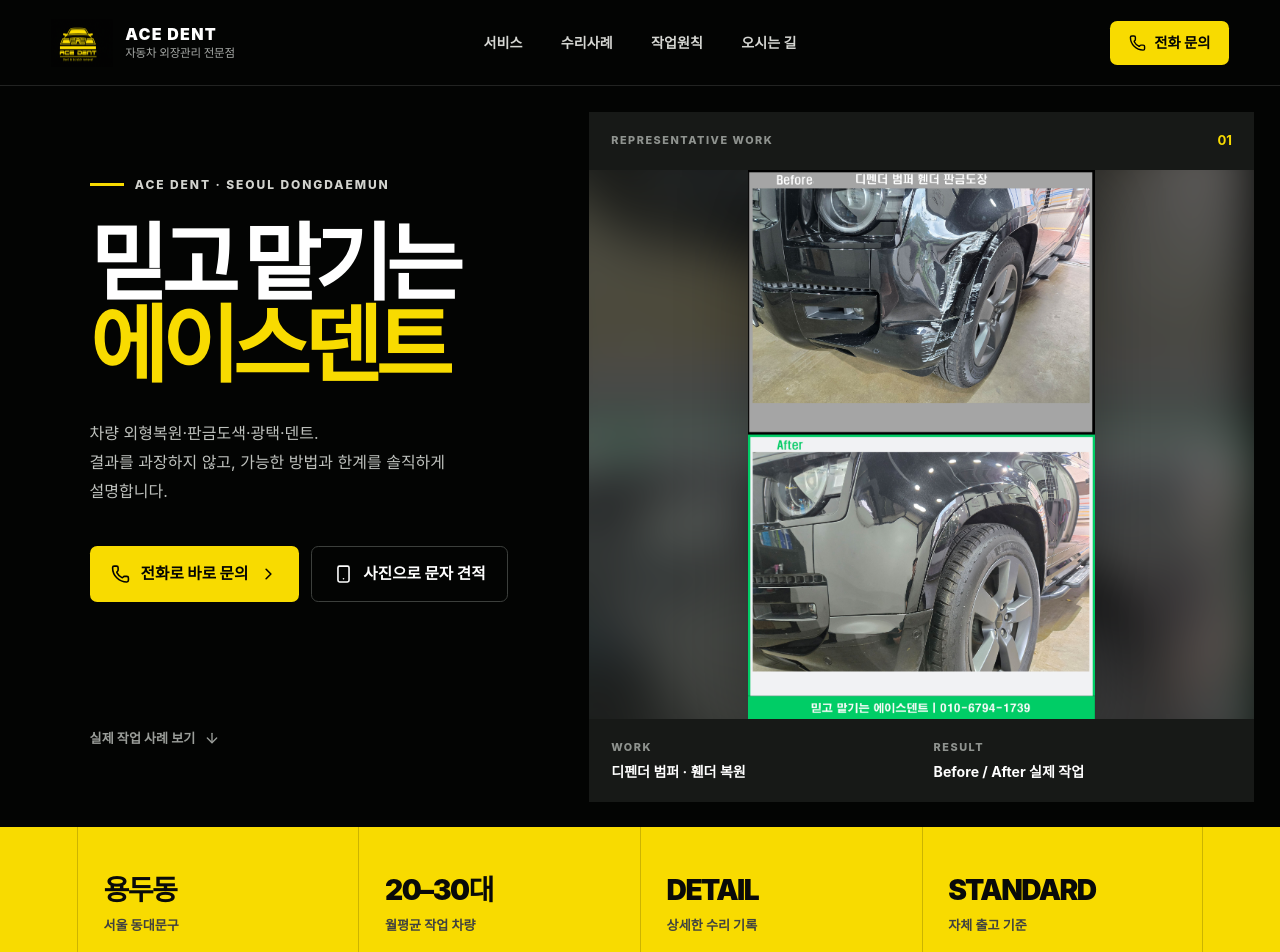
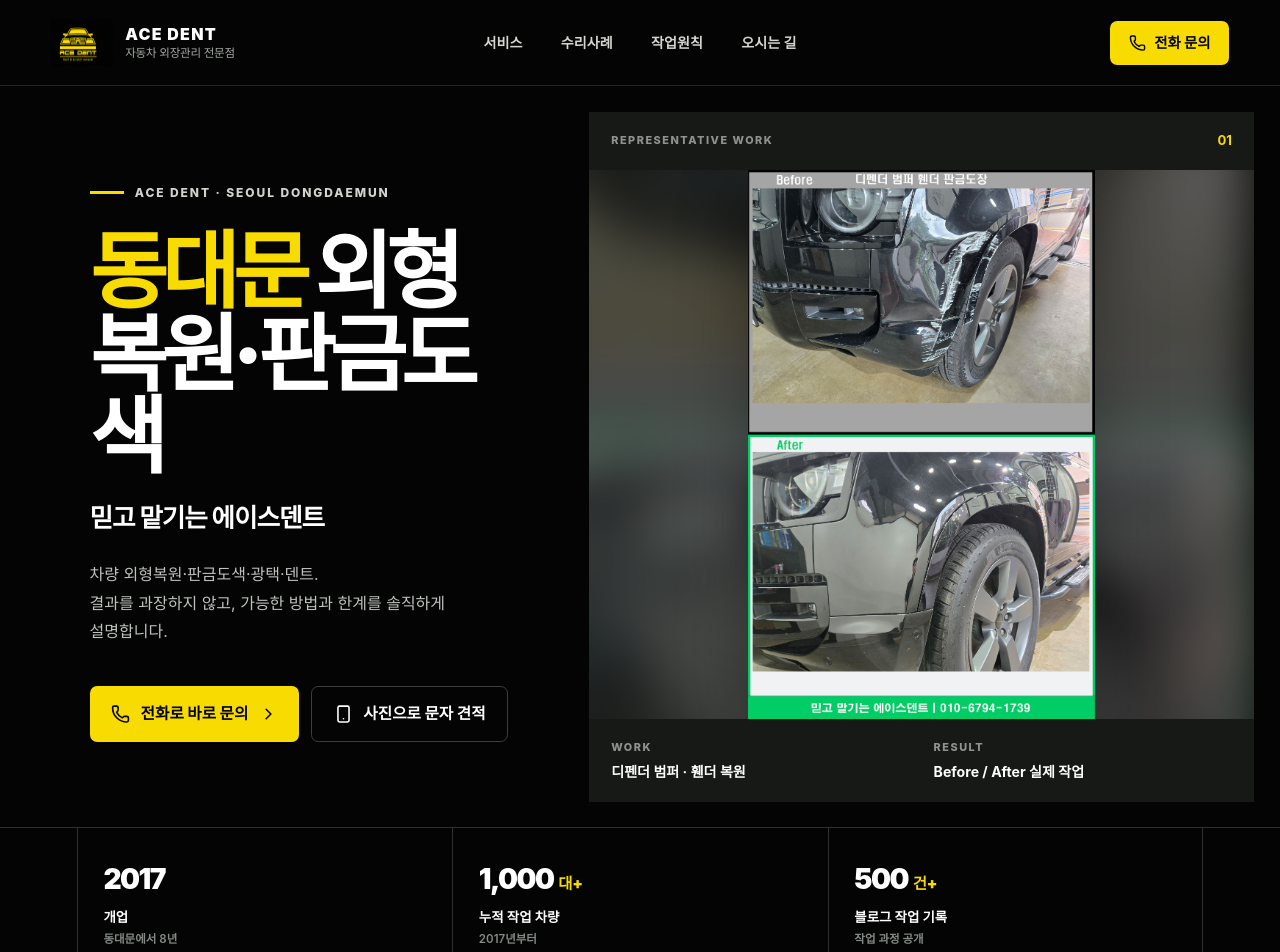
Before and after one commit to concettimonte-hue/acedent, a React (Vite) app: page / in a window 1280 px wide. Shown: the top 952 px of the page. Built offline with nearby package versions, Linux system fonts and the light colour scheme.

Commit message:
티켓1: 신뢰바 교체, 히어로 정비

```diff
--- a/app/globals.css
+++ b/app/globals.css
@@ -85,7 +85,8 @@
 .eyebrow span { width: 34px; height: 3px; background: #f8db00; }
 .hero h1 { margin-top: 1.75rem; font-size: clamp(3.4rem,6.6vw,7.35rem); font-weight: 900; letter-spacing: -.075em; line-height: .98; }
 .hero h1 em { color: #f8db00; font-style: normal; }
-.hero-description { max-width: 560px; margin-top: 2rem; color: #bec1bd; font-size: clamp(1rem,1.2vw,1.14rem); line-height: 1.8; word-break: keep-all; }
+.hero-subheadline { margin-top: 1.3rem; color: white; font-size: clamp(1.25rem,2vw,2rem); font-weight: 800; letter-spacing: -.04em; word-break: keep-all; }
+.hero-description { max-width: 560px; margin-top: 1.4rem; color: #bec1bd; font-size: clamp(1rem,1.2vw,1.14rem); line-height: 1.8; word-break: keep-all; }
 .hero-description-line { display: block; }
 .hero-actions { display: flex; flex-wrap: wrap; gap: .75rem; margin-top: 2.5rem; }
 .primary-action, .secondary-action { display: inline-flex; min-height: 56px; align-items: center; justify-content: center; gap: .65rem; padding: 0 1.35rem; border-radius: .45rem; font-size: .98rem; font-weight: 850; transition: transform 180ms ease, border-color 180ms ease, background 180ms ease; }
@@ -94,10 +95,6 @@
 .primary-action:hover, .secondary-action:hover { transform: translateY(-2px); }
 .secondary-action:hover { border-color: #f8db00; background: #171917; }
 .hero-actions svg { width: 19px; }
-.scroll-cue { display: inline-flex; align-items: center; gap: .55rem; width: fit-content; margin-top: auto; padding-top: 3rem; color: #9b9e9a; font-size: .82rem; font-weight: 700; }
-.scroll-cue svg { width: 16px; transition: transform 180ms ease; }
-.scroll-cue:hover svg { transform: translateY(3px); }
-
 .hero-result { display: grid; grid-template-rows: auto 1fr auto; min-height: 690px; margin: 2vw 2vw 2vw 0; background: #171917; }
 .hero-result-label, .result-caption { display: flex; align-items: center; justify-content: space-between; padding: 1.2rem 1.4rem; }
 .hero-result-label span, .result-caption span { color: #8f938f; font-size: .68rem; font-weight: 800; letter-spacing: .14em; }
@@ -109,11 +106,15 @@
 .result-caption div { display: flex; flex: 1; flex-direction: column; gap: .4rem; }
 .result-caption strong { font-size: .88rem; }
 
-.trust-strip { display: grid; grid-template-columns: repeat(4,1fr); padding: 0 6vw; border-bottom: 1px solid #d4d5cf; background: #f8db00; }
-.trust-strip div { display: flex; min-height: 150px; flex-direction: column; justify-content: center; padding: 1.5rem 2vw; border-left: 1px solid rgb(3 4 3 / 18%); }
-.trust-strip div:last-child { border-right: 1px solid rgb(3 4 3 / 18%); }
-.trust-strip strong { font-size: clamp(1.6rem,2.2vw,2.4rem); font-weight: 900; letter-spacing: -.055em; }
-.trust-strip span { margin-top: .3rem; color: #40423f; font-size: .82rem; font-weight: 650; }
+.trust-strip { display: grid; grid-template-columns: repeat(3,1fr); padding: 0 6vw; border-top: 1px solid #2e312e; border-bottom: 1px solid #2e312e; background: #030403; }
+.trust-item { display: flex; min-width: 0; min-height: 150px; flex-direction: column; justify-content: center; padding: 1.5rem 2vw; border-left: 1px solid #2e312e; color: white; }
+.trust-item:last-child { border-right: 1px solid #2e312e; }
+.trust-item-link { transition: background 180ms ease; }
+.trust-item-link:hover, .trust-item-link:focus-visible { background: #151715; }
+.trust-value { display: flex; align-items: baseline; gap: .3rem; font-size: clamp(1.6rem,2.2vw,2.4rem); font-weight: 900; letter-spacing: -.055em; }
+.trust-value small { color: #f8db00; font-size: .55em; font-weight: 900; letter-spacing: -.02em; }
+.trust-label { margin-top: .42rem; color: white; font-size: .84rem; font-weight: 750; }
+.trust-sub { margin-top: .24rem; color: #858985; font-size: .72rem; font-weight: 600; }
 
 .section { padding: clamp(5rem,9vw,9rem) 7vw; }
 .section-services { display: grid; grid-template-columns: .8fr 1.2fr; gap: 7vw; }
@@ -244,8 +245,11 @@ footer > a:last-child svg { width: 16px; }
   .hero-result { min-height: 510px; margin: 0 1.25rem 3.5rem; }
   .before-after { min-height: 380px; }
   .result-caption { flex-direction: column; align-items: stretch; }
-  .trust-strip { grid-template-columns: 1fr 1fr; padding: 0; }
-  .trust-strip div { min-height: 116px; padding: 1.2rem; border-bottom: 1px solid rgb(3 4 3 / 18%); }
+  .trust-strip { grid-template-columns: repeat(3,minmax(0,1fr)); padding: 0; }
+  .trust-item { min-height: 116px; padding: 1rem .65rem; }
+  .trust-value { gap: .16rem; font-size: clamp(1.25rem,6vw,1.8rem); }
+  .trust-label { font-size: .7rem; word-break: keep-all; }
+  .trust-sub { font-size: .62rem; word-break: keep-all; }
   .section, .naver-section, .contact-section { padding: 5.5rem 1.25rem; }
   .section-heading h2, .cases-heading h2, .principle-statement h2, .reason-intro h2, .naver-intro h2 { font-size: clamp(2.35rem,11vw,3.6rem); }
   .service-grid { grid-template-columns: repeat(2,minmax(0,1fr)); margin-top: 3rem; }
--- a/app/page.tsx
+++ b/app/page.tsx
@@ -1,5 +1,4 @@
 import {
-  ArrowDown,
   ArrowUpRight,
   CalendarDays,
   CarFront,
@@ -17,6 +16,7 @@ import {
 } from 'lucide-react';
 import siteData from '@/content/site.json';
 import type { NaverIconName, ServiceIconName, SiteContent } from '@/content/types';
+import TrustBar from '@/components/TrustBar';
 
 const site = siteData as SiteContent;
 
@@ -43,7 +43,7 @@ function NaverLinkIcon({ name }: { name: NaverIconName }) {
 }
 
 export default function Home() {
-  const { brand, navigation, hero, stats, services, cases, principles, naverLinks, contact } = site;
+  const { brand, navigation, hero, services, cases, principles, naverLinks, contact } = site;
 
   return (
     <main id="top" className="site-shell">
@@ -61,7 +61,8 @@ export default function Home() {
       <section className="hero" aria-labelledby="hero-title">
         <div className="hero-copy">
           <p className="eyebrow"><span /> {hero.eyebrow}</p>
-          <h1 id="hero-title">{hero.titleLines[0]}<br /><em>{hero.titleLines[1]}</em></h1>
+          <h1 id="hero-title"><em>{hero.titleAccent}</em> {hero.title}</h1>
+          <p className="hero-subheadline">{hero.subtitle}</p>
           <p className="hero-description">
             {hero.descriptionLines.map((line) => <span className="hero-description-line" key={line}>{line}</span>)}
           </p>
@@ -69,7 +70,6 @@ export default function Home() {
             <a className="primary-action" href={contact.phoneHref}><Phone aria-hidden="true" />{hero.phoneActionLabel}<ChevronRight aria-hidden="true" /></a>
             <a className="secondary-action" href={contact.smsHref}><Smartphone aria-hidden="true" />{hero.smsActionLabel}</a>
           </div>
-          <a className="scroll-cue" href="#cases">{hero.casesActionLabel} <ArrowDown aria-hidden="true" /></a>
         </div>
 
         <div className="hero-result" aria-label={hero.resultAriaLabel}>
@@ -85,9 +85,7 @@ export default function Home() {
         </div>
       </section>
 
-      <section className="trust-strip" aria-label={stats.ariaLabel}>
-        {stats.items.map((item) => <div key={item.label}><strong>{item.value}</strong><span>{item.label}</span></div>)}
-      </section>
+      <TrustBar />
 
       <section id="services" className="section section-services">
         <div className="section-heading">
--- /dev/null
+++ b/components/TrustBar.tsx
@@ -0,0 +1,104 @@
+'use client';
+
+import { useEffect, useRef, useState } from 'react';
+import trustData from '@/content/trust.json';
+import type { TrustItem } from '@/content/types';
+
+const trustItems = trustData as TrustItem[];
+const numberFormatter = new Intl.NumberFormat('ko-KR');
+
+function easeOutQuad(progress: number) {
+  return progress * (2 - progress);
+}
+
+function TrustValue({ item, active }: { item: TrustItem; active: boolean }) {
+  const target = Number.parseInt(item.value, 10);
+  const [currentValue, setCurrentValue] = useState(item.countUp ? 0 : target);
+
+  useEffect(() => {
+    if (!item.countUp || !active) return;
+
+    const reducedMotion = window.matchMedia('(prefers-reduced-motion: reduce)');
+    if (reducedMotion.matches) {
+      setCurrentValue(target);
+      return;
+    }
+
+    let animationFrame = 0;
+    let startedAt: number | null = null;
+    const duration = item.duration ?? 1500;
+
+    const animate = (timestamp: number) => {
+      if (startedAt === null) startedAt = timestamp;
+      const progress = Math.min((timestamp - startedAt) / duration, 1);
+      setCurrentValue(Math.round(target * easeOutQuad(progress)));
+
+      if (progress < 1) animationFrame = window.requestAnimationFrame(animate);
+    };
+
+    animationFrame = window.requestAnimationFrame(animate);
+    return () => window.cancelAnimationFrame(animationFrame);
+  }, [active, item.countUp, item.duration, target]);
+
+  const value = item.countUp ? numberFormatter.format(currentValue) : item.value;
+
+  return (
+    <>
+      <strong className="trust-value">
+        <span>{value}</span>
+        {item.valueSuffix && <small>{item.valueSuffix}</small>}
+      </strong>
+      <span className="trust-label">{item.label}</span>
+      <span className="trust-sub">{item.sub}</span>
+    </>
+  );
+}
+
+export default function TrustBar() {
+  const sectionRef = useRef<HTMLElement>(null);
+  const [hasEntered, setHasEntered] = useState(false);
+
+  useEffect(() => {
+    const section = sectionRef.current;
+    if (!section || hasEntered) return;
+
+    if (!('IntersectionObserver' in window)) {
+      setHasEntered(true);
+      return;
+    }
+
+    const observer = new IntersectionObserver(
+      ([entry]) => {
+        if (!entry.isIntersecting) return;
+        setHasEntered(true);
+        observer.disconnect();
+      },
+      { threshold: 0.25 },
+    );
+
+    observer.observe(section);
+    return () => observer.disconnect();
+  }, [hasEntered]);
+
+  return (
+    <section ref={sectionRef} className="trust-strip" aria-label="에이스덴트 신뢰 정보">
+      {trustItems.map((item) => {
+        const content = <TrustValue item={item} active={hasEntered} />;
+
+        return item.linkUrl ? (
+          <a
+            className="trust-item trust-item-link"
+            href={item.linkUrl}
+            target="_blank"
+            rel="noopener noreferrer"
+            key={item.id}
+          >
+            {content}
+          </a>
+        ) : (
+          <div className="trust-item" key={item.id}>{content}</div>
+        );
+      })}
+    </section>
+  );
+}
--- a/content/site.json
+++ b/content/site.json
@@ -1,7 +1,7 @@
 {
   "meta": {
-    "title": "에이스덴트 | 동대문구 용두동 자동차 외형복원·판금도색",
-    "description": "서울 동대문구 용두동 자동차 외형복원 전문점 에이스덴트. 실제 수리사례를 확인하고 판금도색, 덴트, 광택 견적을 전화 또는 사진 문자로 상담하세요."
+    "title": "에이스덴트 | 동대문 자동차 외형복원·판금도색",
+    "description": "서울 동대문 자동차 외형복원 전문점 에이스덴트. 실제 수리사례를 확인하고 판금도색, 덴트, 광택 견적을 전화 또는 사진 문자로 상담하세요."
   },
   "brand": {
     "name": "ACE DENT",
@@ -23,14 +23,15 @@
   },
   "hero": {
     "eyebrow": "ACE DENT · SEOUL DONGDAEMUN",
-    "titleLines": ["믿고 맡기는", "에이스덴트"],
+    "titleAccent": "동대문",
+    "title": "외형복원·판금도색",
+    "subtitle": "믿고 맡기는 에이스덴트",
     "descriptionLines": [
       "차량 외형복원·판금도색·광택·덴트.",
       "결과를 과장하지 않고, 가능한 방법과 한계를 솔직하게 설명합니다."
     ],
     "phoneActionLabel": "전화로 바로 문의",
     "smsActionLabel": "사진으로 문자 견적",
-    "casesActionLabel": "실제 작업 사례 보기",
     "resultAriaLabel": "대표 작업 전후 이미지 영역",
     "resultKicker": "REPRESENTATIVE WORK",
     "resultNumber": "01",
@@ -40,15 +41,6 @@
     "workValue": "디펜더 범퍼 · 휀더 복원",
     "resultLabel": "RESULT",
     "resultValue": "Before / After 실제 작업"
-  },
-  "stats": {
-    "ariaLabel": "에이스덴트 신뢰 정보",
-    "items": [
-      { "value": "용두동", "label": "서울 동대문구" },
-      { "value": "20–30대", "label": "월평균 작업 차량" },
-      { "value": "DETAIL", "label": "상세한 수리 기록" },
-      { "value": "STANDARD", "label": "자체 출고 기준" }
-    ]
   },
   "services": {
     "kicker": "WHAT WE DO",
@@ -139,7 +131,7 @@
     "smsLabel": "문자 견적",
     "placeEyebrow": "리뷰·길찾기",
     "placeLabel": "스마트플레이스",
-    "note": "정확한 영업시간과 휴무일은 네이버 스마트플레이스에서 확인해 주세요.",
+    "note": "문의는 언제든 가능합니다. 상담 후 일정을 잡아 진행합니다.",
     "footerAddress": "서울 동대문구 용두동 · 자동차 외장관리 전문점",
     "footerPhonePrefix": "대표번호",
     "footerPlaceLabel": "네이버에서 위치 확인",
--- /dev/null
+++ b/content/trust.json
@@ -0,0 +1,29 @@
+[
+  {
+    "id": "since",
+    "value": "2017",
+    "valueSuffix": "",
+    "label": "개업",
+    "sub": "동대문에서 8년",
+    "countUp": false
+  },
+  {
+    "id": "cars",
+    "value": "1000",
+    "valueSuffix": "대+",
+    "label": "누적 작업 차량",
+    "sub": "2017년부터",
+    "countUp": true,
+    "duration": 1500
+  },
+  {
+    "id": "logs",
+    "value": "500",
+    "valueSuffix": "건+",
+    "label": "블로그 작업 기록",
+    "sub": "작업 과정 공개",
+    "countUp": true,
+    "duration": 1500,
+    "linkUrl": "https://blog.naver.com/ace_dent_shop"
+  }
+]
--- a/content/types.ts
+++ b/content/types.ts
@@ -1,5 +1,92 @@
 export type ServiceIconName = 'carFront' | 'wrench' | 'sparkles' | 'shieldCheck';
 export type NaverIconName = 'naver' | 'mapPin' | 'messageCircle' | 'calendarDays';
+
+export interface CaseItem {
+  id: string;
+  order: number;
+  title: string;
+  car: string;
+  part: string;
+  days: string;
+  summary: string;
+  beforeImg: string;
+  afterImg: string;
+  blogUrl: string;
+  sliderType: 'drag' | 'split';
+}
+
+export interface TrustItem {
+  id: string;
+  value: string;
+  valueSuffix: string;
+  label: string;
+  sub: string;
+  countUp: boolean;
+  duration?: number;
+  linkUrl?: string;
+}
+
+export interface ReviewItem {
+  id: string;
+  initial: string;
+  car: string;
+  area: string;
+  part: string;
+  highlight: boolean;
+  headline: string;
+  text: string;
+}
+
+export interface ReviewsContent {
+  sectionLabel: string;
+  heading: string;
+  subCopy: string;
+  moreLinkLabel: string;
+  moreLinkUrl: string;
+  reviews: ReviewItem[];
+}
+
+export interface FaqItem {
+  q: string;
+  a: string;
+  open: boolean;
+}
+
+export type InsuranceStatus = 'safe' | 'warn' | 'danger';
+
+export interface InsuranceContent {
+  sectionLabel: string;
+  heading: string;
+  subCopy: string;
+  assumption: string;
+  table: Array<{
+    estimate: string;
+    own: string;
+    note: string;
+    status: InsuranceStatus;
+  }>;
+  cashBetter: string[];
+  insuranceBetter: string[];
+  closing: string;
+  moreLink: {
+    label: string;
+    url: string;
+  };
+}
+
+export interface ProcessItem {
+  step: string;
+  title: string;
+  desc: string;
+}
+
+export interface NaverContent {
+  blog: string;
+  place: string;
+  review: string;
+  booking: string;
+  talk: string;
+}
 
 export interface SiteContent {
   meta: {
@@ -21,11 +108,12 @@ export interface SiteContent {
   };
   hero: {
     eyebrow: string;
-    titleLines: [string, string];
+    titleAccent: string;
+    title: string;
+    subtitle: string;
     descriptionLines: string[];
     phoneActionLabel: string;
     smsActionLabel: string;
-    casesActionLabel: string;
     resultAriaLabel: string;
     resultKicker: string;
     resultNumber: string;
@@ -35,10 +123,6 @@ export interface SiteContent {
     workValue: string;
     resultLabel: string;
     resultValue: string;
-  };
-  stats: {
-    ariaLabel: string;
-    items: Array<{ value: string; label: string }>;
   };
   services: {
     kicker: string;
--- a/index.html
+++ b/index.html
@@ -5,10 +5,10 @@
     <meta name="viewport" content="width=device-width, initial-scale=1.0" />
     <meta
       name="description"
-      content="서울 동대문구 용두동 자동차 외형복원 전문점 에이스덴트. 실제 수리사례를 확인하고 판금도색, 덴트, 광택 견적을 전화 또는 사진 문자로 상담하세요."
+      content="서울 동대문 자동차 외형복원 전문점 에이스덴트. 실제 수리사례를 확인하고 판금도색, 덴트, 광택 견적을 전화 또는 사진 문자로 상담하세요."
     />
     <meta name="theme-color" content="#030403" />
-    <title>에이스덴트 | 동대문구 용두동 자동차 외형복원·판금도색</title>
+    <title>에이스덴트 | 동대문 자동차 외형복원·판금도색</title>
   </head>
   <body>
     <div id="root"></div>
```
